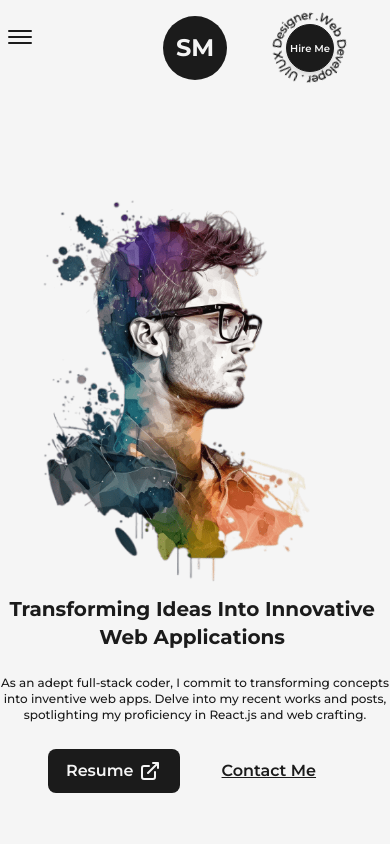
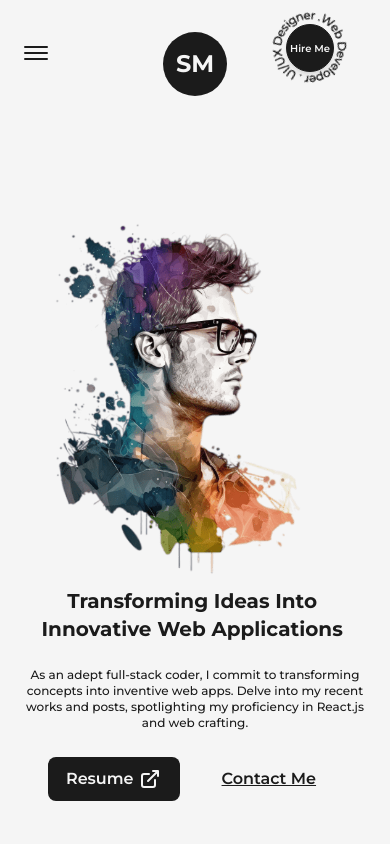
Before and after one commit to manas12482/portfolio, a Next.js app: page / in a window 390 px wide. Shown: the top 844 px of the page. Built offline with nearby package versions, Linux system fonts and the light colour scheme.

Commit message:
Padding Issue Fixed in Mobile Devices

```diff
--- a/src/pages/_app.js
+++ b/src/pages/_app.js
@@ -17,7 +17,7 @@ export default function App({ Component, pageProps }) {
 				<meta name='viewport' content='width=device-width, initial-scale=1' />
 				<link rel='icon' href='/favicon.ico' />
 			</Head>
-			<main className={`${montserrat.variable} font-mont bg-light dark:bg-dark `}>
+			<main className={`${montserrat.variable} font-mont bg-light dark:bg-dark p-4`}>
         <Navbar />
 				<Component {...pageProps} />
         <Footer />
--- a/src/pages/about.js
+++ b/src/pages/about.js
@@ -47,7 +47,7 @@ const about = () => {
 						text='Passion Fuels Purpose!'
 						className='mb-16 lg:!text-7xl sm:!text-6xl xs:!text-4xl sm:mb-8'
 					/>
-					<div className='grid w-full grid-cols-8 gap-16 sm:gap-8 sm:pl-[2vw] sm:pr-[4vw]'>
+					<div className='grid w-full grid-cols-8 gap-16 sm:gap-8 '>
 						<div className='col-span-3 flex flex-col items-start justify-start xl:col-span-4 md:order-2 md:col-span-8'>
 							<h2 className='mb-4 text-lg font-bold uppercase text-dark/75 dark:text-light/75 md:text-center'>
 								Crafting Digital Excellence: Suyash&apos;s Developer Journey
@@ -75,7 +75,7 @@ const about = () => {
 							</p>
 						</div>
 						<div className='col-span-3 relative h-max rounded-2xl  border-2 border-solid border-dark bg-light p-8 dark:bg-dark/75 dark:border-light xl:col-span-4 md:order-1 md:col-span-8'>
-							<div className='absolute top-0 -right-3 -z-10 w-[102%] h-[103%] rounded-tl-2xl rounded-[2rem] bg-dark dark:bg-light ' />
+							<div className='absolute left-0 top-0 -right-3 -z-10 w-[102%] h-[103%] rounded-tl-2xl rounded-[2rem] bg-dark dark:bg-light ' />
 							<Image
 								src={profilePic}
 								alt='Suyash Mishra'
```
